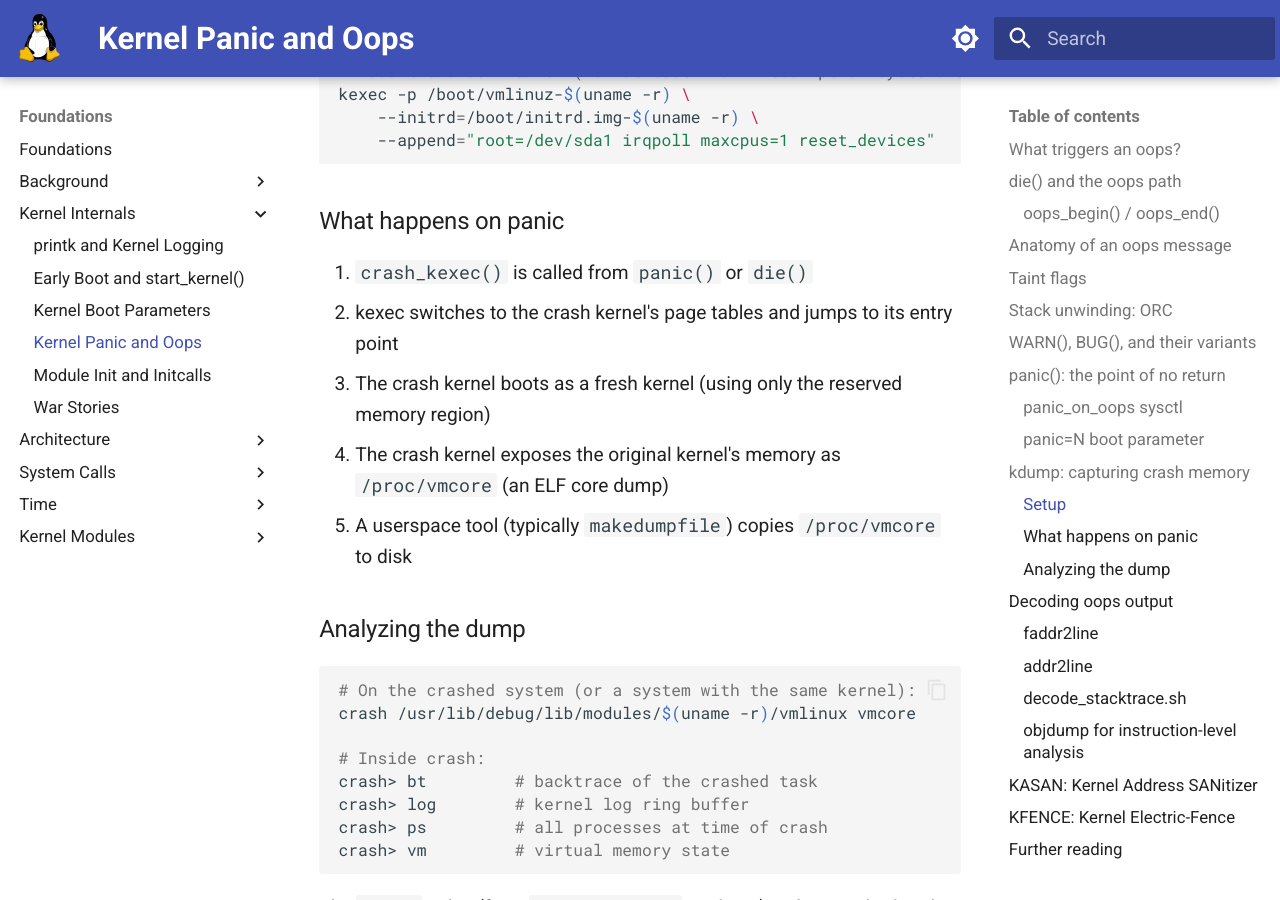
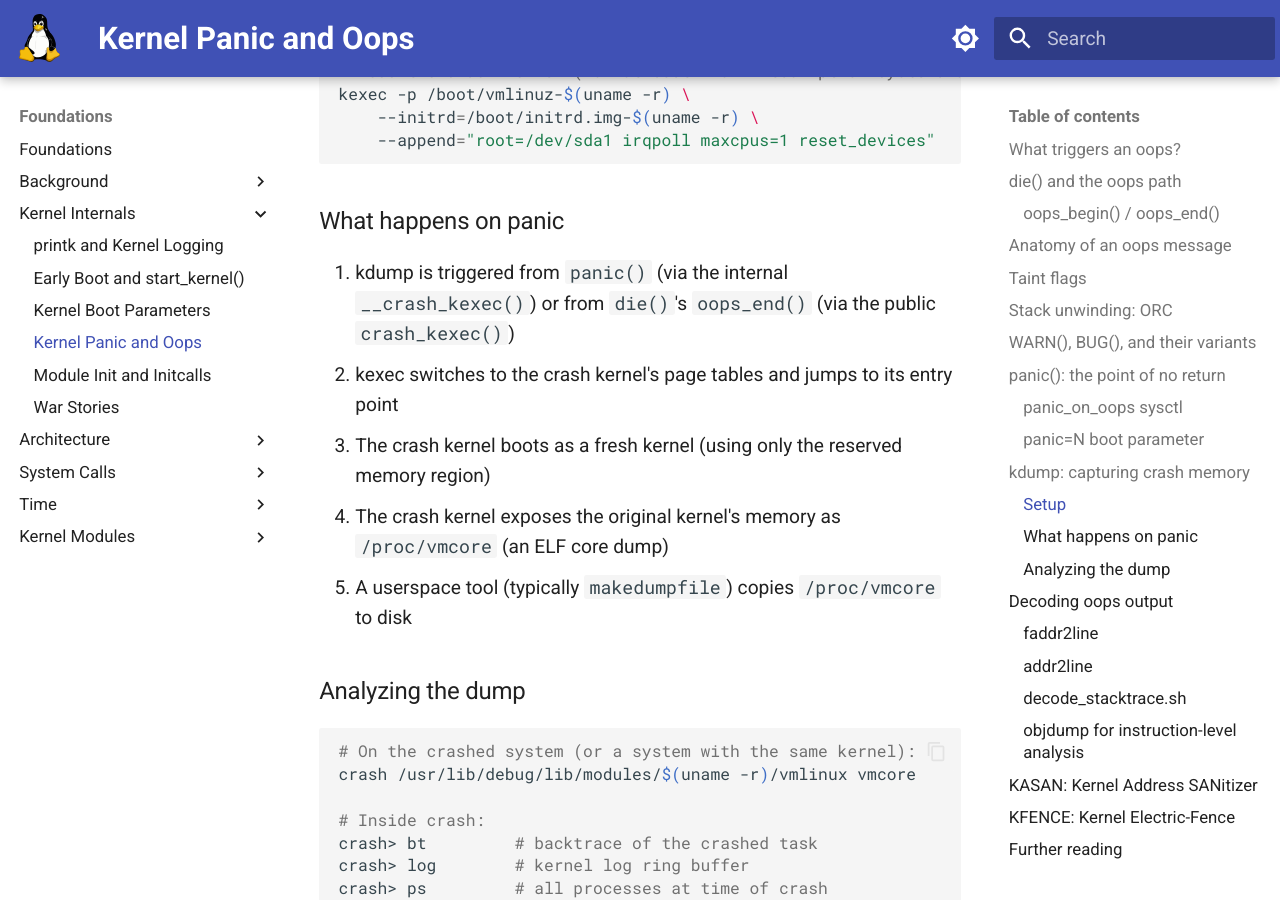
Before and after one commit to laveeshb/linux-kernel-internals, an MkDocs documentation site: the page built from docs/kernel/panic-oops.md, in a window 1280 px wide and 900 px high, scrolled down 7332 px. Built offline with MkDocs 1.6.1 and Material for MkDocs 9.7.7, drawn with Linux system fonts in a browser that asks for light colours; some of the changed text lies outside the part shown.

Commit message:
Fix round-5 review finding on kernel citation backfill
Round 4's crash_kexec()/__crash_kexec() fix corrected the citation
but missed two body-text mentions of the same fact in the same file:
the illustrative panic() code block still called the public
crash_kexec() instead of the internal __crash_kexec() panic()
actually uses, and a summary line still said "crash_kexec() is called
from panic() or die()" without distinguishing which variant each
path actually calls.

```diff
--- a/docs/kernel/panic-oops.md
+++ b/docs/kernel/panic-oops.md
@@ -170,7 +170,7 @@
     atomic_notifier_call_chain(&panic_notifier_list, 0, buf);
 
     /* 4. Attempt to kexec into the crash kernel */
-    crash_kexec(NULL);
+    __crash_kexec(NULL);  /* panic() bypasses the public wrapper's panic-cpu check */
 
     /* 5. If kdump didn't take over, try to reboot */
     if (panic_timeout > 0) {
@@ -230,7 +230,7 @@
 
 ### What happens on panic
 
-1. `crash_kexec()` is called from `panic()` or `die()`
+1. kdump is triggered from `panic()` (via the internal `__crash_kexec()`) or from `die()`'s `oops_end()` (via the public `crash_kexec()`)
 2. kexec switches to the crash kernel's page tables and jumps to its entry point
 3. The crash kernel boots as a fresh kernel (using only the reserved memory region)
 4. The crash kernel exposes the original kernel's memory as `/proc/vmcore` (an ELF core dump)
```
